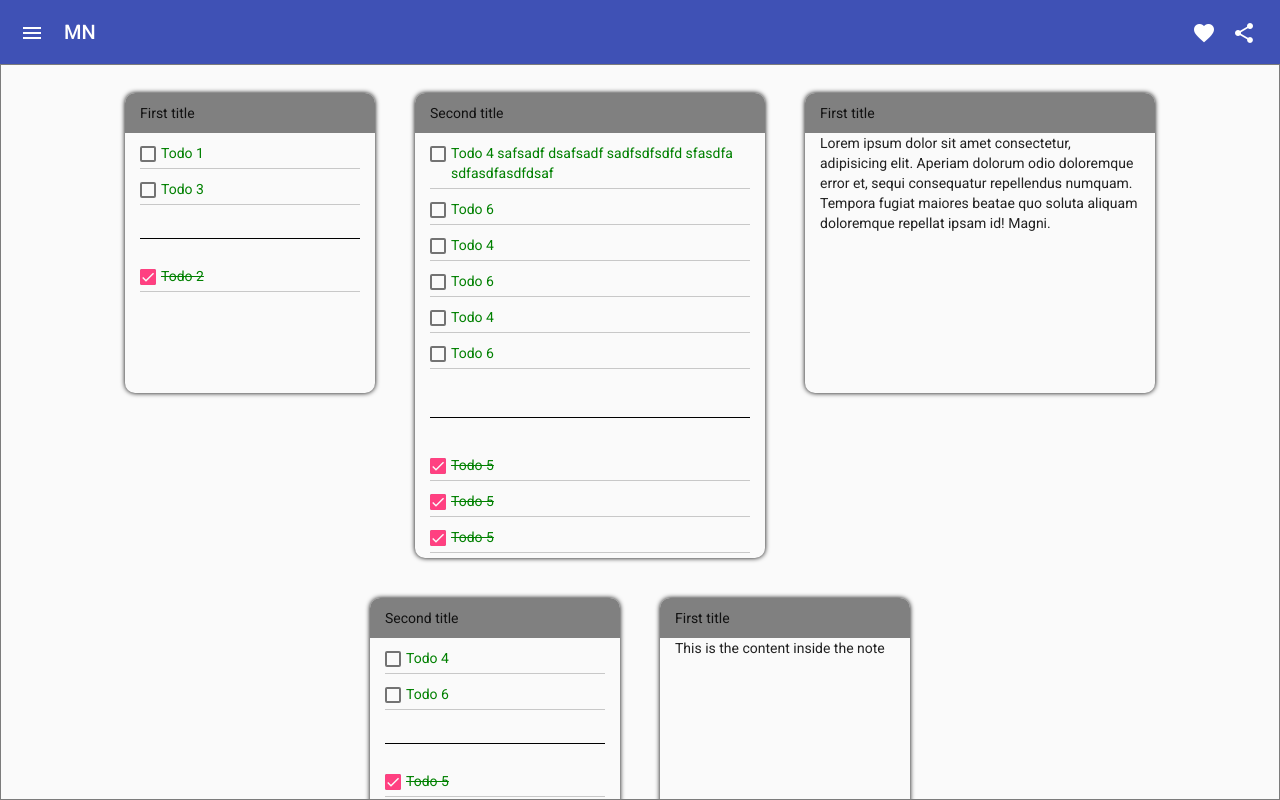
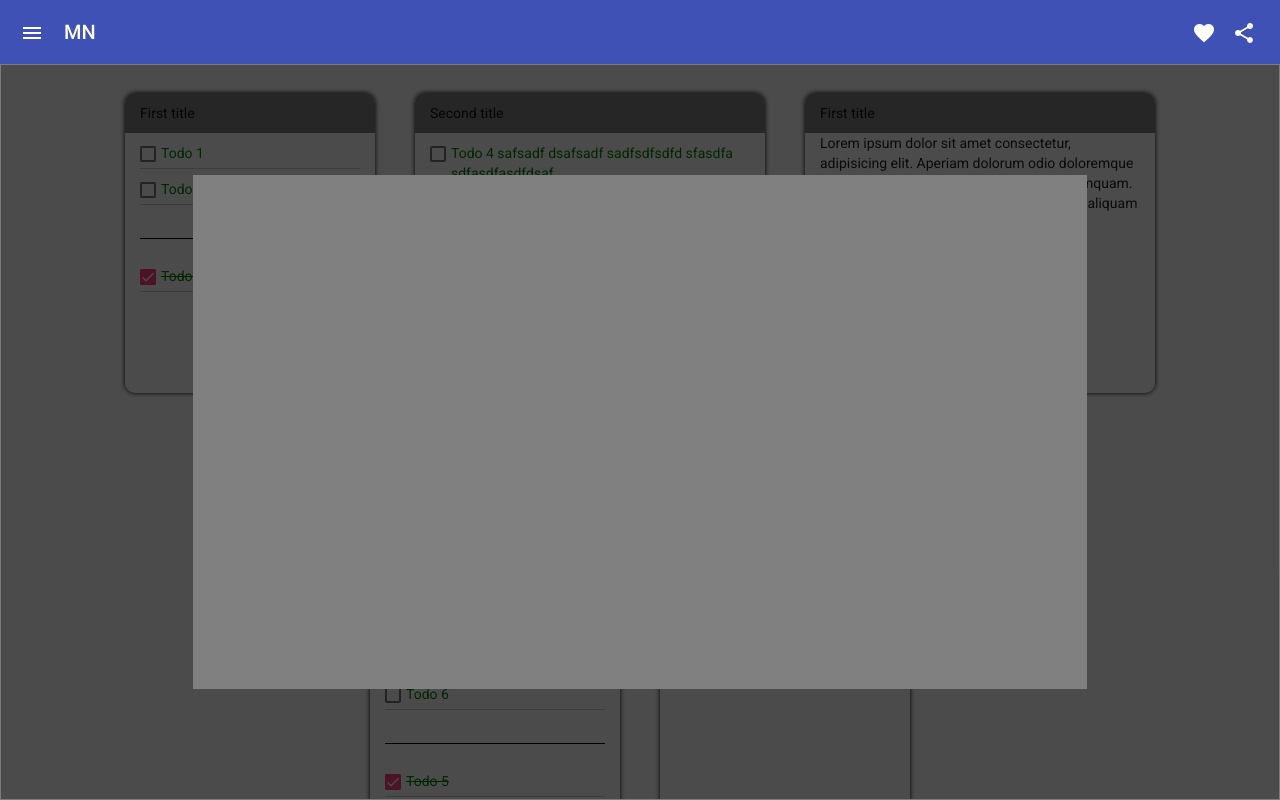
Before and after one commit to Dawit-Aseged/MAD-Notes, an Angular app: page / in a window 1280 px wide. Built offline with nearby package versions, Linux system fonts and the light colour scheme.

Commit message:
Generated note-create component
The component is created but looks ugly as hell

```diff
--- a/src/app/app.component.html
+++ b/src/app/app.component.html
@@ -5,4 +5,5 @@
       <app-notes [note]="singleNote"></app-notes>
     </div>
   </div>
+  <app-note-create></app-note-create>
 </app-sidenav>
--- a/src/app/app.module.ts
+++ b/src/app/app.module.ts
@@ -20,6 +20,7 @@ import { HeaderComponent } from './header/header.component';
 import { SidenavComponent } from './sidenav/sidenav.component';
 import { NotesComponent } from './notes/notes.component';
 import { NoteContentComponent } from './notes/note-content/note-content.component';
+import { NoteCreateComponent } from './notes/note-create/note-create.component';
 
 
 
@@ -29,7 +30,8 @@ import { NoteContentComponent } from './notes/note-content/note-content.componen
     HeaderComponent,
     SidenavComponent,
     NotesComponent,
-    NoteContentComponent
+    NoteContentComponent,
+    NoteCreateComponent
   ],
   imports: [
     BrowserModule,
--- /dev/null
+++ b/src/app/notes/note-create/note-create.component.css
@@ -0,0 +1,18 @@
+.container {
+  position: absolute;
+  top: 0;
+  left: 0;
+  width: 100%;
+  height: 100%;
+  background-color: rgba(0, 0, 0, 0.7);
+  display: flex;
+  align-items: center;
+  justify-content: center;
+
+}
+
+.note {
+  width: 70%;
+  height: 70%;
+  background-color: grey;
+}
--- /dev/null
+++ b/src/app/notes/note-create/note-create.component.html
@@ -0,0 +1,3 @@
+<div class="container">
+  <div class="note"></div>
+</div>
--- /dev/null
+++ b/src/app/notes/note-create/note-create.component.ts
@@ -0,0 +1,15 @@
+import { Component, OnInit } from '@angular/core';
+
+@Component({
+  selector: 'app-note-create',
+  templateUrl: './note-create.component.html',
+  styleUrls: ['./note-create.component.css']
+})
+export class NoteCreateComponent implements OnInit {
+
+  constructor() { }
+
+  ngOnInit(): void {
+  }
+
+}
```
Also changed, not shown: 1 other file (tests, documents, lock files or other folders).
